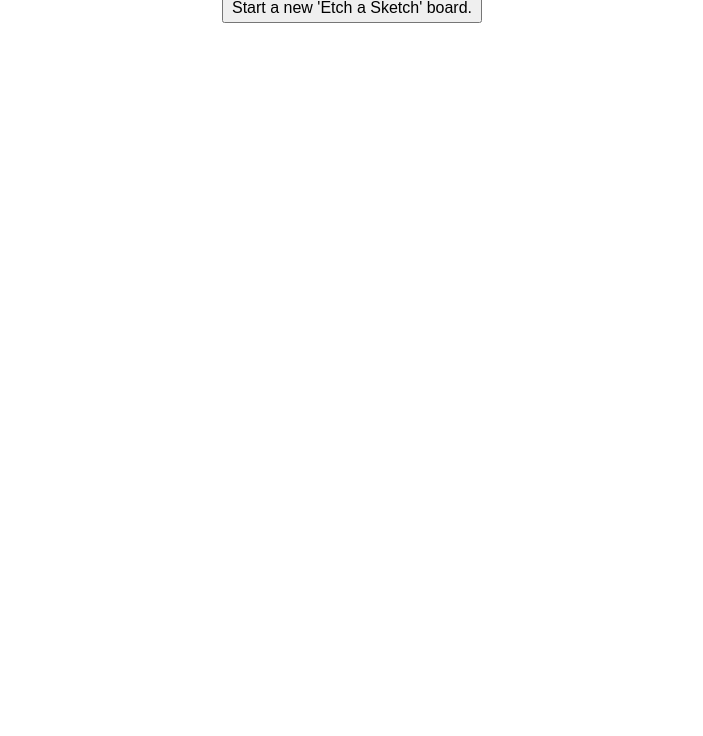
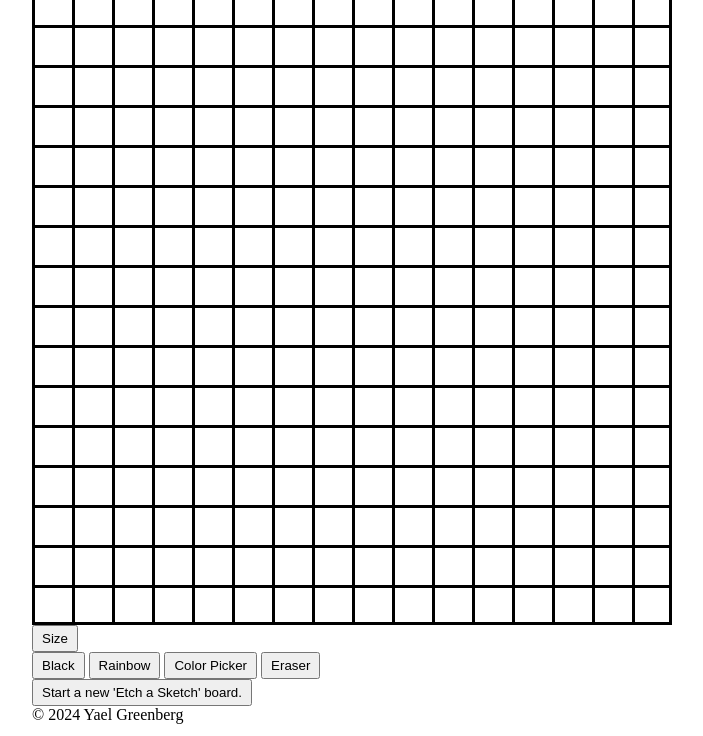
Before and after one commit to Yael-GR/etch-a-sketch, a plain HTML site: page index.html in a window 1280 px wide. Shown: the part 64-800 px from the top of the page, without its empty margins (288-991 px from the left). Drawn offline with Linux system fonts and the light colour scheme.

Commit message:
Add all buttons
Redesign main screen to include different paint options, a header and
a footer.
No style or functionality is yet applied.

```diff
--- a/index.html
+++ b/index.html
@@ -8,7 +8,20 @@
     <link rel="stylesheet" href="style.css"></link>
 </head>
 <body>
-    <button id="start">Start a new 'Etch a Sketch' board.</button>
-    <div id="container"></div>
+    <div id="wrapper">
+        <h1 id="header">Etch A Sketch</h1>
+        <div id="container"></div>
+        <div id ="selectors">
+            <button id="sizer">Size</button>
+            <div id="pens">
+                <button id="black">Black</button>
+                <button id="rainbow">Rainbow</button>
+                <button id="color-picker">Color Picker</button>
+                <button id="eraser">Eraser</button>
+            </div>
+            <button id="start">Start a new 'Etch a Sketch' board.</button>
+        </div>
+        <footer>&copy 2024 Yael Greenberg</footer>
+    </div>
 </body>
 </html>
--- a/script.js
+++ b/script.js
@@ -1,8 +1,10 @@
-const container = document.querySelector("#container");
+const container = document.querySelector("#container"); // Get DOM nodes.
 const startBtn = document.querySelector("#start");
 
+let gridSize = 16;
+createGrid(gridSize);
+
 startBtn.addEventListener("click", () => {
-   let gridSize;
    do {
     gridSize = Math.round(prompt("Please enter your desired grid size:"));
    } while (typeof gridSize != "number");
--- a/style.css
+++ b/style.css
@@ -17,8 +17,7 @@ body {
     padding: 1em;
 }
 
-#start {
-    font-size: 16px;
+button {
     width: fit-content;
     padding: 4px 8px;
     flex-shrink: 0;
```
